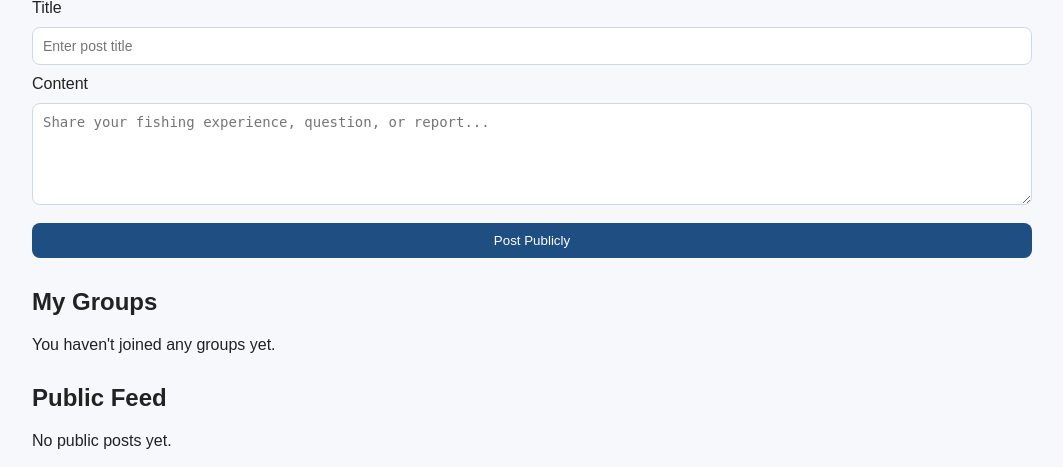
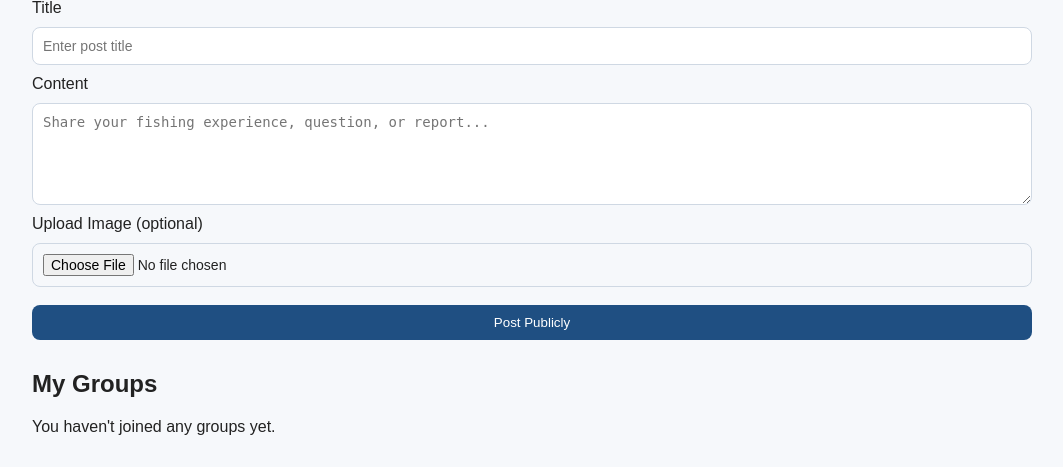
Before and after one commit to Skye-Zhu/dsci560-final, a Flask app: template templates/home.html in a window 1280 px wide. Shown: the part 185-652 px from the top of the page, without its empty margins (108-1171 px from the left). Run offline with Flask 3, Linux system fonts and the light colour scheme; the template is opened without the code that fills it, so the values that code supplies are empty.

Commit message:
add pictures to post

```diff
--- a/app.py
+++ b/app.py
@@ -1,10 +1,15 @@
 from flask import Flask, render_template, request, redirect, url_for, session, flash
 from datetime import datetime
 from data import users, groups, memberships, public_posts, group_messages
+import os
+from werkzeug.utils import secure_filename
+
 
 app = Flask(__name__)
 app.secret_key = "m1-secret-key"
 
+UPLOAD_FOLDER = "static/uploads"
+app.config["UPLOAD_FOLDER"] = UPLOAD_FOLDER
 
 def get_current_user():
     username = session.get("username")
@@ -110,23 +115,45 @@ def create_public_post():
         return redirect(url_for("login"))
 
     current_user = get_current_user()
+
     title = request.form.get("title", "").strip()
     content = request.form.get("content", "").strip()
+    file = request.files.get("image")
 
     if not title or not content:
         flash("Title and content cannot be empty.", "error")
         return redirect(url_for("home"))
 
+    image_filename = None
+
+    if file and file.filename != "":
+        filename = secure_filename(file.filename)
+        filepath = os.path.join(app.config["UPLOAD_FOLDER"], filename)
+
+        # 防止文件名重复
+        counter = 1
+        original_name, ext = os.path.splitext(filename)
+
+        while os.path.exists(filepath):
+            filename = f"{original_name}_{counter}{ext}"
+            filepath = os.path.join(app.config["UPLOAD_FOLDER"], filename)
+            counter += 1
+
+        file.save(filepath)
+        image_filename = filename
+
     new_post = {
         "id": len(public_posts) + 1,
         "title": title,
         "content": content,
+        "image": image_filename,
         "author": current_user["username"],
         "timestamp": datetime.now().strftime("%Y-%m-%d %H:%M"),
     }
+
     public_posts.append(new_post)
 
-    flash("Public post created successfully!", "success")
+    flash("Post created successfully!", "success")
     return redirect(url_for("home"))
 
 
--- a/data.py
+++ b/data.py
@@ -43,6 +43,7 @@ public_posts = [
         "id": 1,
         "title": "First time catching yellowtail",
         "content": "Yesterday I went on a charter near San Diego and tried blue iron for the first time. Still learning how fast I should retrieve it.",
+        "image": None,
         "author": "alex",
         "timestamp": datetime.now().strftime("%Y-%m-%d %H:%M"),
     },
@@ -50,6 +51,7 @@ public_posts = [
         "id": 2,
         "title": "Need beginner advice",
         "content": "I’m new to shore fishing in LA. What setup would you recommend for someone just starting out?",
+        "image": None,
         "author": "skye",
         "timestamp": datetime.now().strftime("%Y-%m-%d %H:%M"),
     },
--- a/templates/home.html
+++ b/templates/home.html
@@ -6,12 +6,14 @@
 
 <div class="section">
     <h2>Create a Public Post</h2>
-    <form method="POST" action="{{ url_for('create_public_post') }}" class="form">
+    <form method="POST" action="{{ url_for('create_public_post') }}" class="form" enctype="multipart/form-data">
         <label>Title</label>
         <input type="text" name="title" placeholder="Enter post title">
 
         <label>Content</label>
         <textarea name="content" rows="5" placeholder="Share your fishing experience, question, or report..."></textarea>
+        <label>Upload Image (optional)</label>
+        <input type="file" name="image">
 
         <button type="submit">Post Publicly</button>
     </form>
@@ -40,7 +42,13 @@
         {% for post in posts %}
             <div class="post-card">
                 <h3>{{ post.title }}</h3>
+
                 <p>{{ post.content }}</p>
+
+                {% if post.image %}
+                    <img src="{{ url_for('static', filename='uploads/' + post.image) }}" class="post-image">
+                {% endif %}
+
                 <small>By {{ post.author }} | {{ post.timestamp }}</small>
             </div>
         {% endfor %}
```
